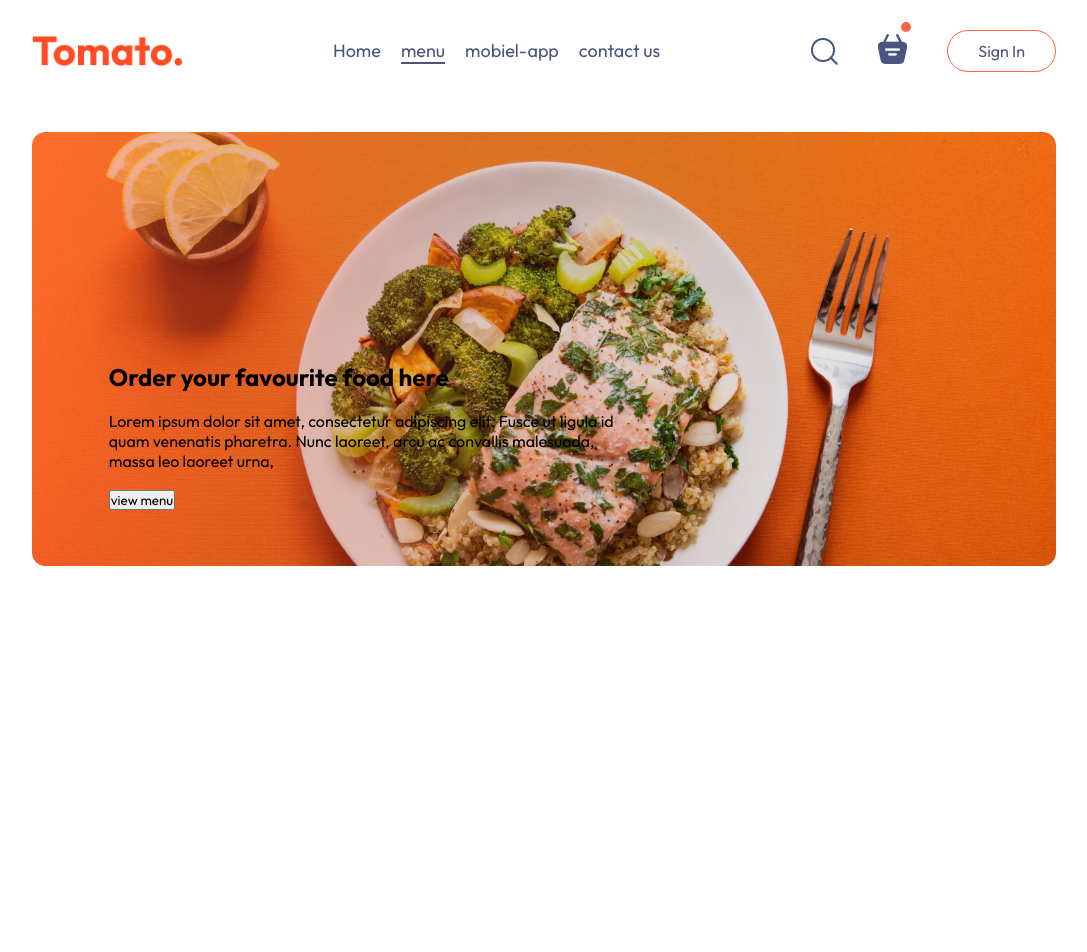
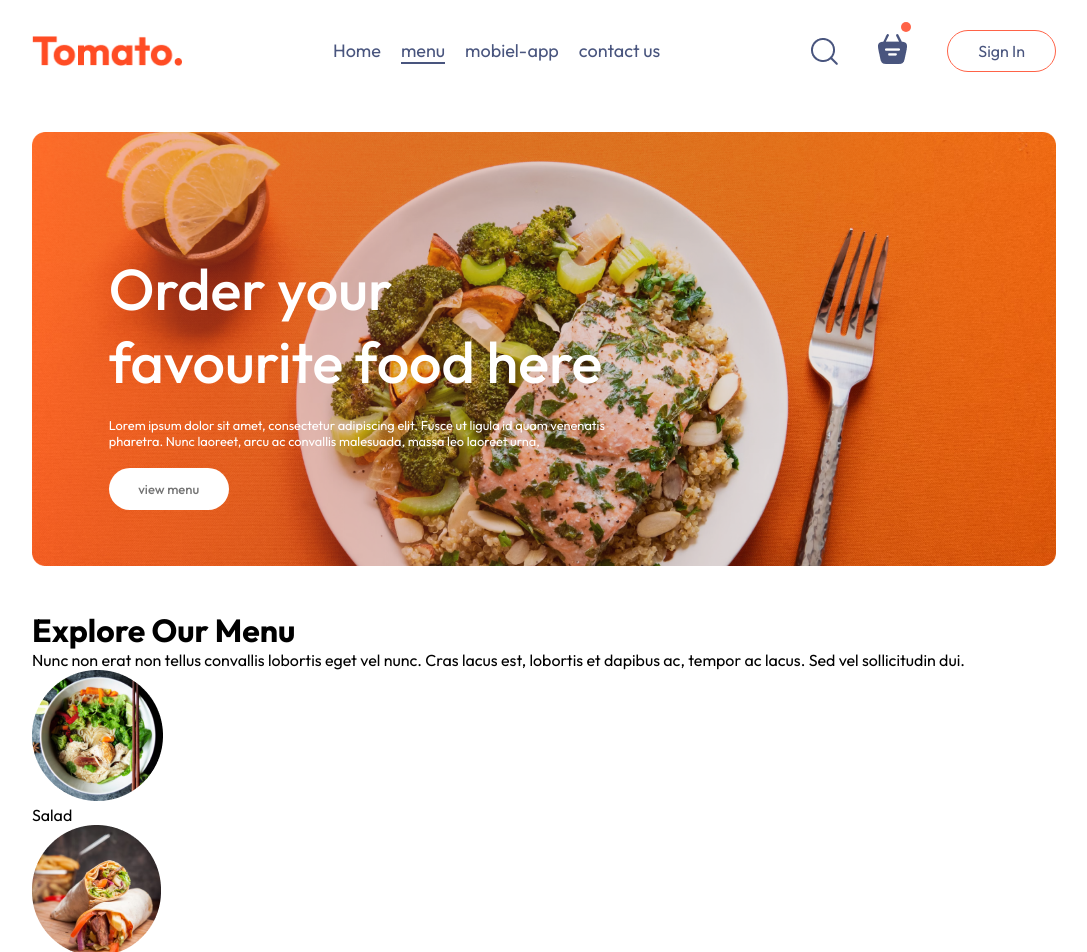
Before and after one commit to prakash-pra/Food-delivery-applition, a React (Vite) app in the folder frontend/: page / in a window 1280 px wide. Shown: the top 952 px of the page, without its empty margins (96-1183 px from the left). Before the commit the page ends 800 px from the top, so only its background shows below. Built offline with nearby package versions, Linux system fonts and the light colour scheme.

Commit message:
add: expore menu item added

```diff
--- /dev/null
+++ b/frontend/src/components/ExploreMenu/ExploreMenu.jsx
@@ -0,0 +1,26 @@
+import React from "react";
+import "./ExploreMenu.css";
+import { menu_list } from "../../assets/assets";
+function ExploreMenu() {
+  return (
+    <div className='explore-menu' id='explore-menu'>
+      <h1>Explore Our Menu</h1>
+      <p className='explore-menu-text'>
+        Nunc non erat non tellus convallis lobortis eget vel nunc. Cras lacus
+        est, lobortis et dapibus ac, tempor ac lacus. Sed vel sollicitudin dui.
+      </p>
+      <div className='explore-menu-list'>
+        {menu_list.map((item, index) => {
+          return (
+            <div key={index} className='explore-menu-list-item'>
+              <img src={item.menu_image} alt='' />
+              <p>{item.menu_name}</p>
+            </div>
+          );
+        })}
+      </div>
+    </div>
+  );
+}
+
+export default ExploreMenu;
--- a/frontend/src/components/Header/Header.css
+++ b/frontend/src/components/Header/Header.css
@@ -14,4 +14,23 @@
   max-width: 50%;
   bottom: 70px;
   left: 6vw;
+  animation: fadeIn 3s;
 }
+.header-contents h2 {
+  font-size: max(4.5vw, 22px);
+  font-weight: 500;
+  color: white;
+}
+.header-contents p {
+  color: white;
+  font-size: 1vw;
+}
+.header-contents button {
+  border: none;
+  font-weight: 500;
+  color: #747474;
+  padding: 1vw 2.3vw;
+  background-color: white;
+  font-size: max(1vw, 13px);
+  border-radius: 50px;
+}
--- a/frontend/src/index.css
+++ b/frontend/src/index.css
@@ -16,3 +16,12 @@ a {
   width: 80%;
   margin: auto;
 }
+
+@keyframes fadeIn {
+  0% {
+    opacity: 0;
+  }
+  100% {
+    opacity: 1;
+  }
+}
--- a/frontend/src/pages/Home/Home.jsx
+++ b/frontend/src/pages/Home/Home.jsx
@@ -1,10 +1,12 @@
 import React from "react";
 import "./Home.css";
 import Header from "../../components/Header/Header";
+import ExploreMenu from "../../components/ExploreMenu/ExploreMenu";
 const Home = () => {
   return (
     <div>
       <Header />
+      <ExploreMenu />
     </div>
   );
 };
```
Also changed, not shown: frontend/src/components/ExploreMenu/ExploreMenu.css (added).
